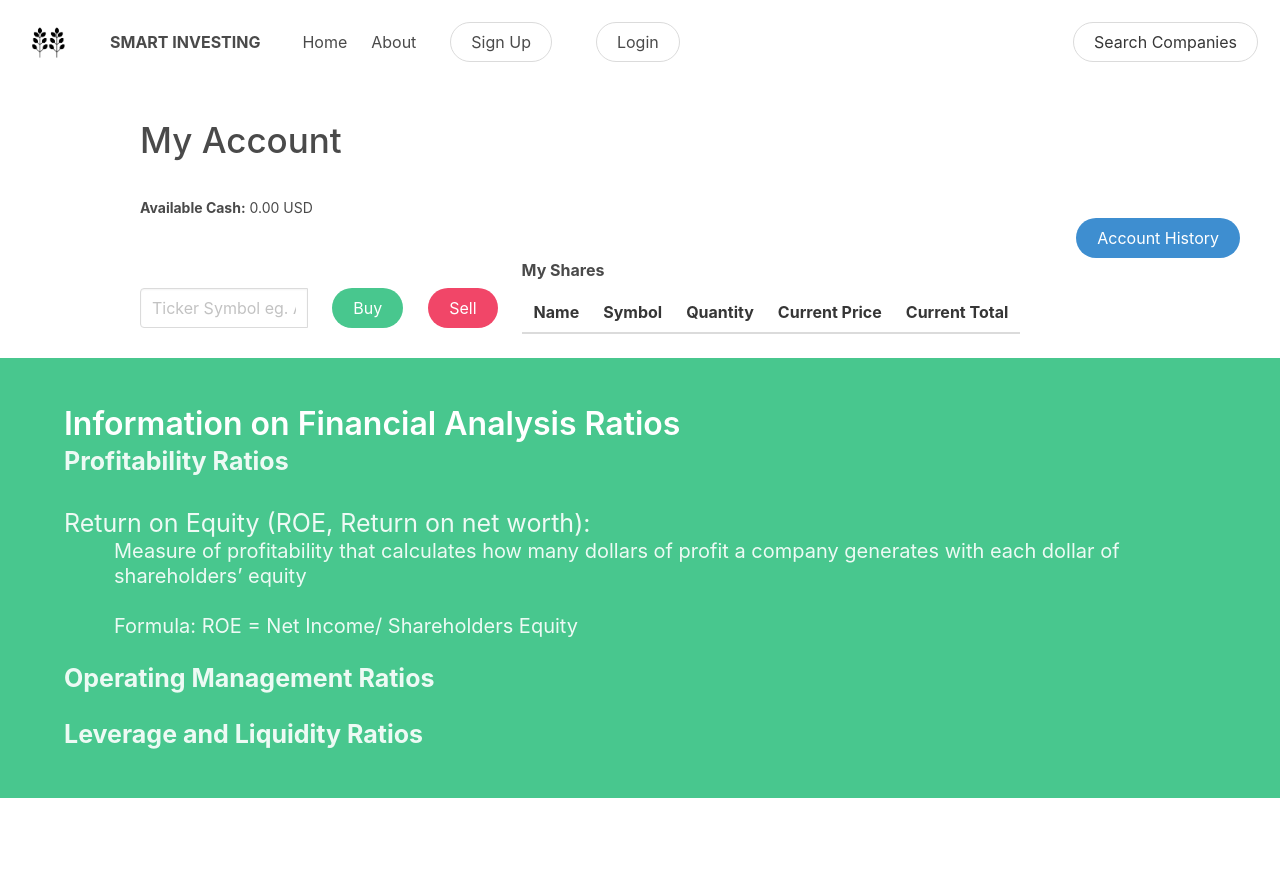
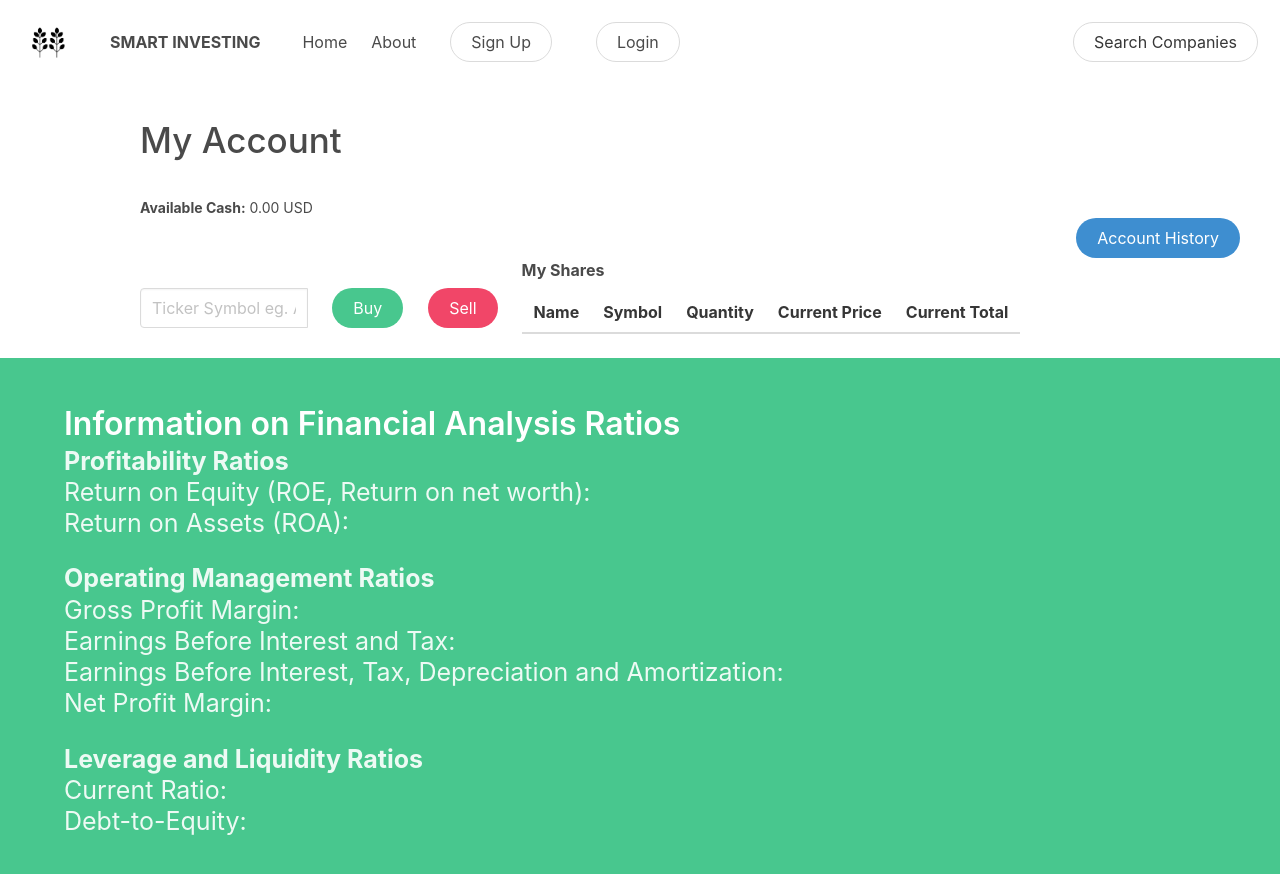
Before and after one commit to FunCodingPanda/practice, a React (Create React App) app: page /account in a window 1280 px wide. Shown: the top 874 px of the page. Before the commit the page ends 800 px from the top, so only its background shows below. Built offline with nearby package versions, Linux system fonts and the light colour scheme; no server answers; what react-jsx-highstock would draw is missing.

Commit message:
Minor changes

```diff
--- a/src/components/Account.js
+++ b/src/components/Account.js
@@ -13,6 +13,7 @@ class Account extends Component {
     super(props);
     this.state = {
       company: null,
+      dividend: 0,
       user: { cash: 0 },
       error: null,
       buyModalActive: false,
@@ -87,6 +88,13 @@ class Account extends Component {
           this.setState({
             ratios2: response.data.financials
           })
+        });
+      //get dividends
+      axios.get(`${process.env.REACT_APP_IEX_URL}/stock/${symbol}/dividends/6m`)
+        .then(response => {
+          this.setState({
+            dividend: (response.data.length > 0 ? response.data[0].amount : 0)
+          });
         });
       axios.get(`${process.env.REACT_APP_IEX_URL}/stock/${symbol}/chart/1y`)
         .then(response => {
@@ -236,6 +244,9 @@ class Account extends Component {
                   <p><b>Company:</b> { this.state.company.companyName }</p>
                   <p><b>Symbol:</b> { this.state.company.symbol }</p>
                   <p><b>Latest Price:</b> { this.state.company.latestPrice } USD</p>
+                  <p><b>Dividend:</b> {
+                    this.state.dividend !== 0 ? `${this.state.dividend} USD` : "No Dividend"
+                  }</p>
                   <p><b>Change from Previous Close:</b> { this.state.company.change } USD ({ (100 * this.state.company.changePercent).toFixed(2) }%)</p>
                   <p><b>Return on Equity (ROE):</b> { this.state.ratios && this.state.ratios.returnOnEquity }</p>
                   <p><b>Return on Assets (ROA):</b> { this.state.ratios && this.state.ratios.returnOnAssets }</p>
@@ -270,22 +281,26 @@ class Account extends Component {
                   <h1 className="title">
                     Information on Financial Analysis Ratios
                   </h1>
-                  <p className="subtitle">
+                  <h2 className="subtitle">
                     <b>Profitability Ratios</b>
-                        <p>{'\n'}Return on Equity (ROE, Return on net worth):{'\n'}
-                          <p className='indentation'>Measure of profitability that calculates how many dollars
-                          of profit a company generates with each dollar of shareholders’ equity{'\n'}{'\n'}
-                        Formula:
-                        ROE = Net Income/ Shareholders Equity
-                          </p>
+                        <p>Return on Equity (ROE, Return on net worth):{'\n'}
+                           Return on Assets (ROA):{'\n'}
                         </p>
 
-                  </p>
+                  </h2>
                   <h2 className="subtitle">
                     <b>Operating Management Ratios </b>
+                      <p>Gross Profit Margin:{'\n'}
+                         Earnings Before Interest and Tax:{'\n'}
+                         Earnings Before Interest, Tax, Depreciation and Amortization:{'\n'}
+                         Net Profit Margin:{'\n'}
+                          </p>
                   </h2>
                   <h2 className="subtitle">
                     <b>Leverage and Liquidity Ratios </b>
+                      <p>Current Ratio:{'\n'}
+                         Debt-to-Equity:{'\n'}
+                      </p>
                   </h2>
                 </div>
               </div>
--- a/src/components/landing.js
+++ b/src/components/landing.js
@@ -45,9 +45,7 @@ class Landing extends Component {
               </div>
               <div id="navbarMenuHeroA" class="navbar-menu">
                 <div class="navbar-end">
-                  <a class="navbar-item has-text-white is-active">
-                    <b>Home</b>
-                  </a>
+
                   <span class="navbar-item has-text-white">
                     <a class="button is-link is-inverted is-rounded">
                       <span>Search Companies</span>
@@ -80,10 +78,7 @@ class Landing extends Component {
               <ul>
                 <li class="is-active"><a>About</a></li>
                 <li><a class="has-text-white">Financial Analysis</a></li>
-                <li><a class="has-text-white">Grid</a></li>
-                <li><a class="has-text-white">Elements</a></li>
-                <li><a class="has-text-white">Components</a></li>
-                <li><a class="has-text-white">Layout</a></li>
+                <li><a class="has-text-white">News</a></li>
               </ul>
             </div>
           </nav>
@@ -94,3 +89,7 @@ class Landing extends Component {
 }
 
 export default Landing;
+
+ // <a class="navbar-item has-text-white is-active">
+ //                    <b>Home</b>
+ //                  </a>
--- a/src/styles/landing.css
+++ b/src/styles/landing.css
@@ -4,4 +4,5 @@
 
 .smallHeader {
   font-weight: 700;
+  margin-top: 80px;
 }
```
